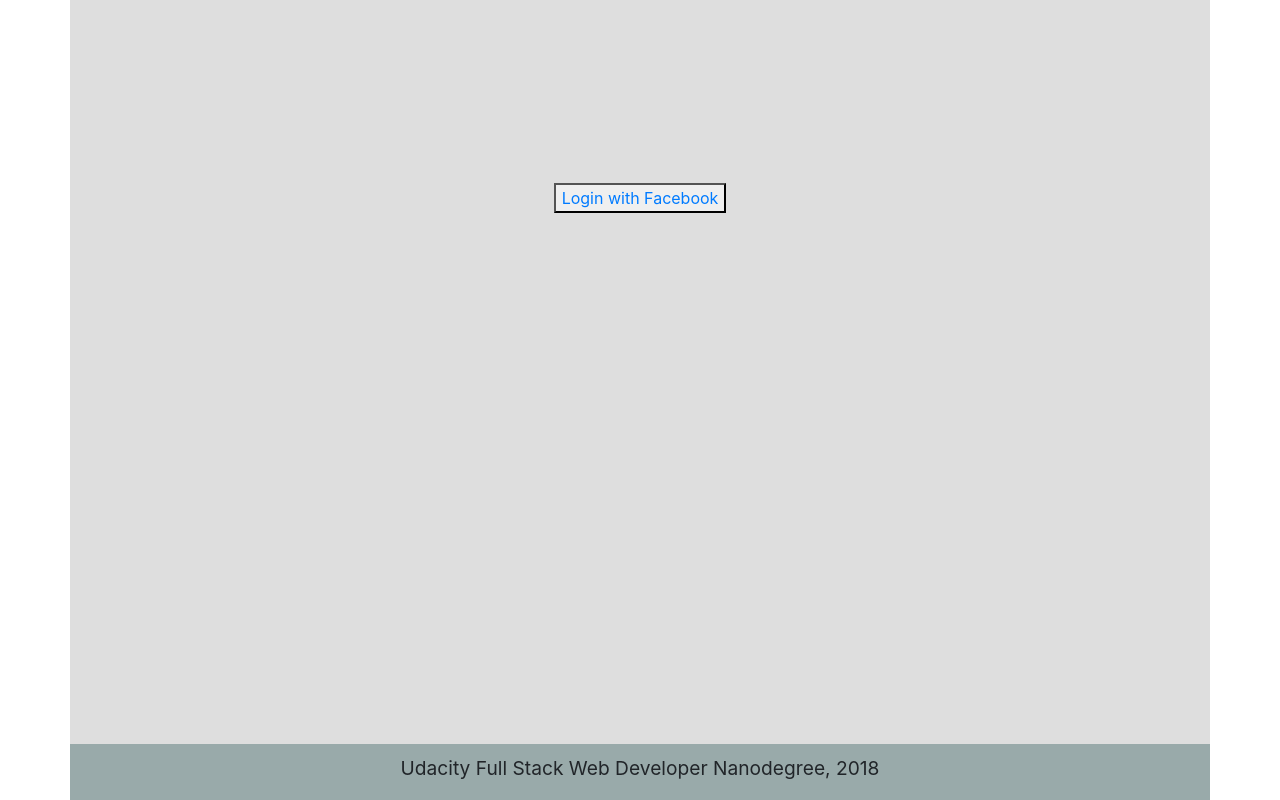
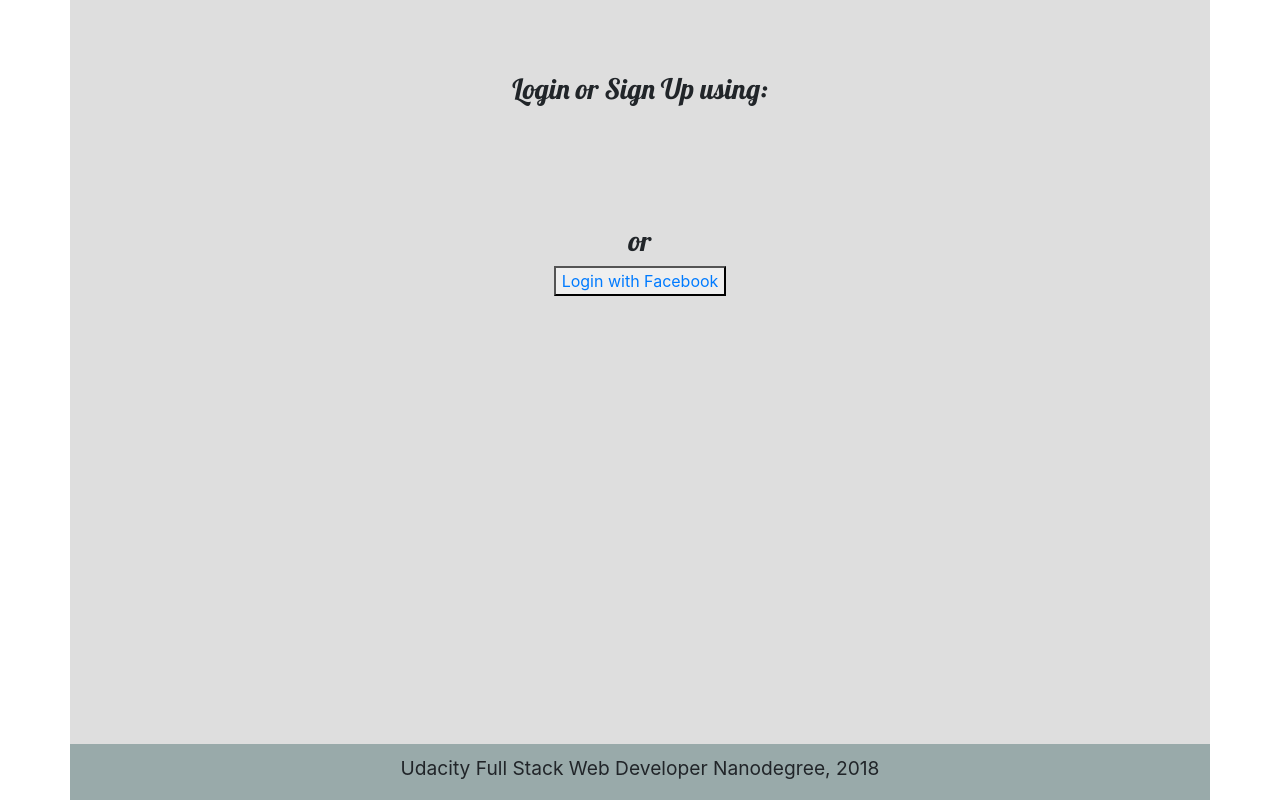
Before and after one commit to geocarlos/item-catalog, a Flask app: page /login in a window 1280 px wide. Shown: the part 72-872 px from the top of the page. Run offline with Flask 2, Linux system fonts and the light colour scheme; parts of the project's set-up code (start-up, migrations or seed data) failed here and were passed over; some libraries are stand-ins or nearby versions.

Commit message:
Make login page more communicative

```diff
--- a/static/css/style.css
+++ b/static/css/style.css
@@ -102,7 +102,12 @@ textarea{
 }
 
 .login-page{
-  padding-top: 15%;
+  padding-top: 5%;
+}
+
+.login-heading{
+  margin-top: 5%;
+  font-family: 'Lobster', cursive;
 }
 
 .flash{
--- a/templates/login.html
+++ b/templates/login.html
@@ -1,4 +1,7 @@
 {% include 'header.html'%}
+<div class="text-center login-heading">
+  <h3>Login or Sign Up using: </h3>
+</div>
 <div class="login-page">
 
   <!-- GOOGLE PLUS SIGN IN BUTTON-->
@@ -17,7 +20,7 @@
 
   <!--END GOOGLE PLUS SIGN IN BUTTON -->
 
-  <div id="result" class="text-center login-feedback"></div>
+  <div id="result" class="text-center"></div>
 
   <script>
     function signInCallback(authResult) {
@@ -104,6 +107,9 @@
       });
     }
   </script>
+  <div class="login-heading text-center">
+    <h3>or</h3>
+  </div>
 
   <div class="text-center">
     <button>
```
